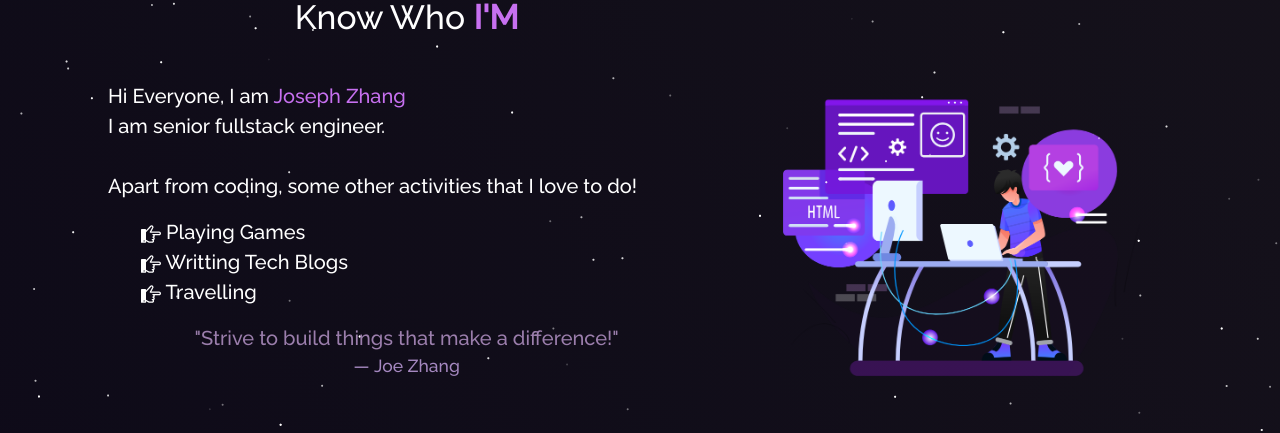
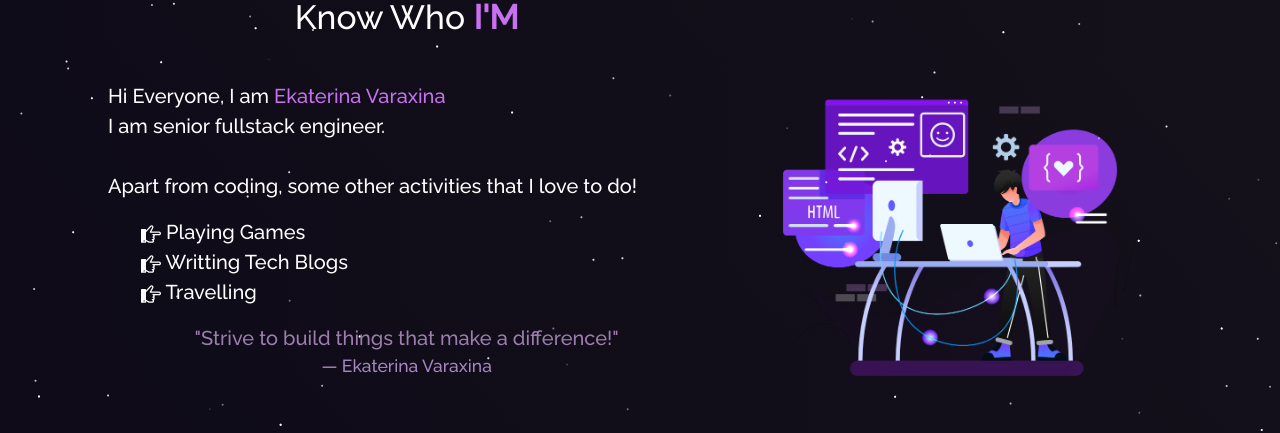
Before and after one commit to apolloworld/Portofolio, a React (Create React App) app: page /about in a window 1280 px wide. Shown: the part 193-626 px from the top of the page. Built offline with nearby package versions, Linux system fonts and the light colour scheme.

Commit message:
Change Name

```diff
--- a/public/index.html
+++ b/public/index.html
@@ -10,23 +10,26 @@
       content="Web site created using create-react-app"
     />
     <link rel="manifest" href="%PUBLIC_URL%/manifest.json" />
-    <title>Joseph Zhang | Portfolio</title>
+    <title>Ekaterina Varaxina | Portfolio</title>
     <meta
       name="description"
       content="Self Developed personal website build with React.js"
     />
 
     <!-- Google / Search Engine Tags -->
-    <meta itemprop="name" content="Joseph Zhang | Portfolio" />
+    <meta itemprop="name" content="Ekaterina Varaxina | Portfolio" />
     <meta
       itemprop="description"
       content="Self Developed personal website build with React.js"
     />
 
     <!-- Facebook Meta Tags -->
-    <meta property="og:url" content="https://joseph-zhang-dev.netlify.app/" />
+    <meta
+      property="og:url"
+      content="https://ekaterina-varaxina-dev.netlify.app/"
+    />
     <meta property="og:type" content="website" />
-    <meta property="og:title" content="Joseph Zhang | Portfolio" />
+    <meta property="og:title" content="Ekaterina Varaxina | Portfolio" />
     <meta
       property="og:description"
       content="Self Developed personal website build with React.js"
@@ -34,7 +37,7 @@
 
     <!-- Twitter Meta Tags -->
     <meta name="twitter:card" content="summary_large_image" />
-    <meta name="twitter:title" content="Joseph Zhang | Portfolio" />
+    <meta name="twitter:title" content="Ekaterina Varaxina | Portfolio" />
     <meta
       name="twitter:description"
       content="Self Developed personal website build with React.js"
--- a/src/components/About/AboutCard.js
+++ b/src/components/About/AboutCard.js
@@ -8,7 +8,8 @@ function AboutCard() {
       <Card.Body>
         <blockquote className="blockquote mb-0">
           <p style={{ textAlign: "justify" }}>
-            Hi Everyone, I am <span className="purple">Joseph Zhang </span>
+            Hi Everyone, I am{" "}
+            <span className="purple">Ekaterina Varaxina </span>
             <br />I am senior fullstack engineer.
             <br />
             <br />
@@ -29,7 +30,7 @@ function AboutCard() {
           <p style={{ color: "rgb(155 126 172)" }}>
             "Strive to build things that make a difference!"{" "}
           </p>
-          <footer className="blockquote-footer">Joe Zhang</footer>
+          <footer className="blockquote-footer">Ekaterina Varaxina</footer>
         </blockquote>
       </Card.Body>
     </Card>
--- a/src/components/Footer.js
+++ b/src/components/Footer.js
@@ -8,7 +8,7 @@ function Footer() {
     <Container fluid className="footer">
       <Row>
         <Col md="4" className="footer-copywright">
-          <h3>Designed and Developed by Joseph Zhang</h3>
+          <h3>Designed and Developed by Ekaterina Varaxina</h3>
         </Col>
         <Col md="4" className="footer-copywright">
           <h3>Copyright © {year}</h3>
--- a/src/components/Home/Home.js
+++ b/src/components/Home/Home.js
@@ -22,7 +22,7 @@ function Home() {
 
               <h1 className="heading-name">
                 I'M
-                <strong className="main-name"> JOSEPH ZHANG</strong>
+                <strong className="main-name"> EKATERINA VARAXINA</strong>
               </h1>
 
               <div style={{ padding: 50, textAlign: "left" }}>
```
